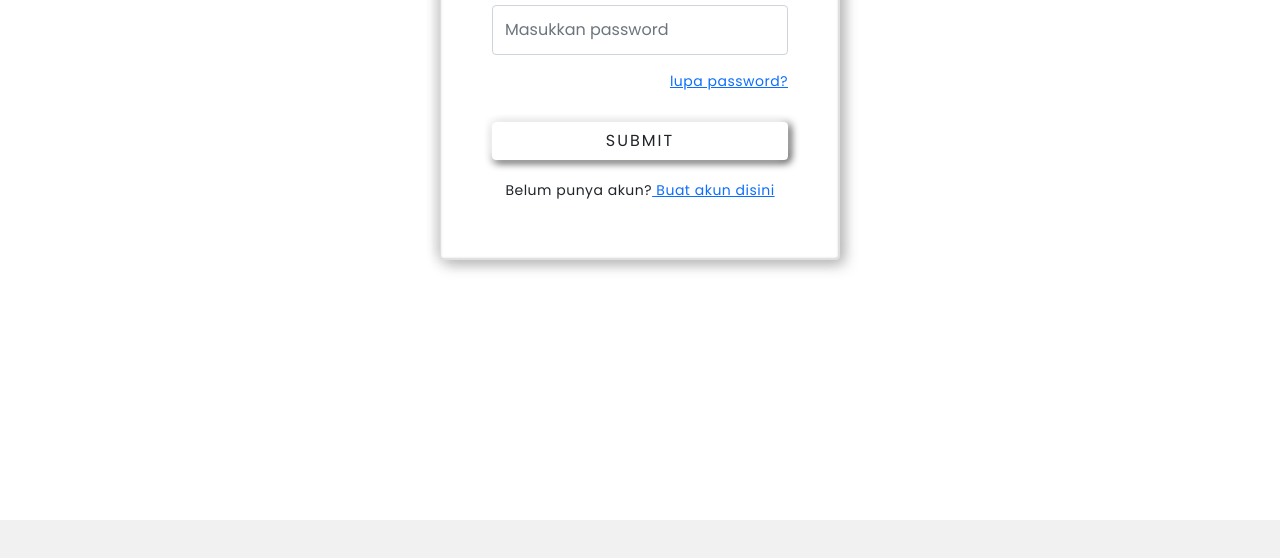
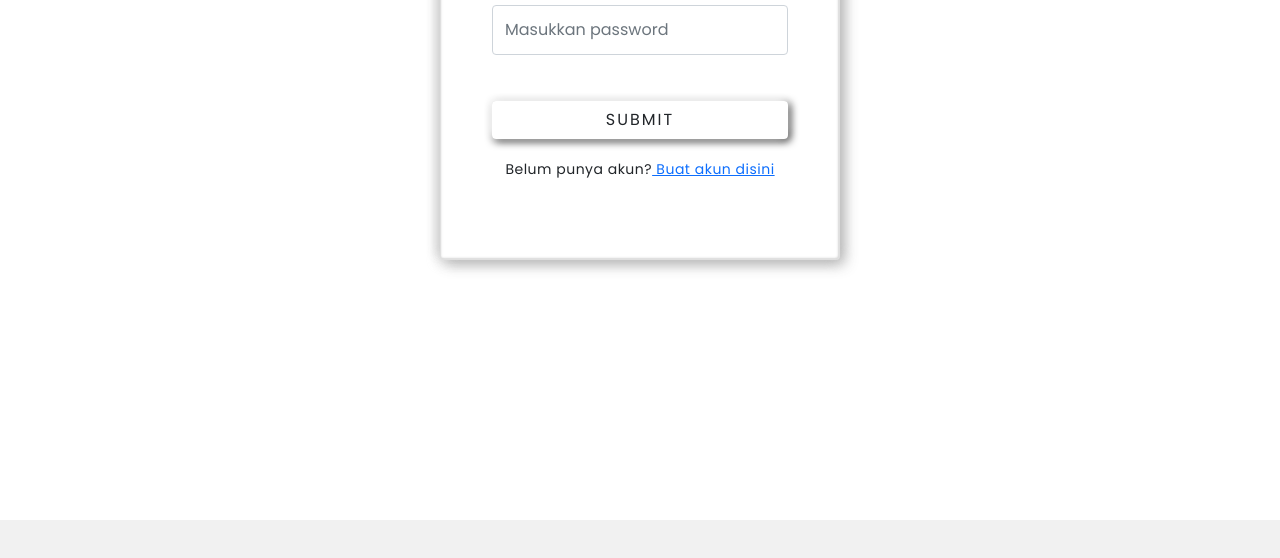
Before and after one commit to XxxxReynaldi/Simawan-MERN, a Next.js app: page / in a window 1280 px wide. Shown: the top 558 px of the page. Built offline with nearby package versions, Linux system fonts and the light colour scheme.

Commit message:
Update Ubah Password

```diff
--- a/pages/auth/login.tsx
+++ b/pages/auth/login.tsx
@@ -82,9 +82,9 @@ export default function Login() {
 							required
 							className={sLogin.input}
 						/>
-						<p className={sLogin['text-info']} style={{ textAlign: 'right' }}>
+						{/* <p className={sLogin['text-info']} style={{ textAlign: 'right' }}>
 							<a href='#'>lupa password?</a>
-						</p>
+						</p> */}
 						<Gap height={30} />
 						{/* <Link href='/admin' passHref> */}
 						<Button className={sLogin['btn']} variant='custom' type='submit'>
```
